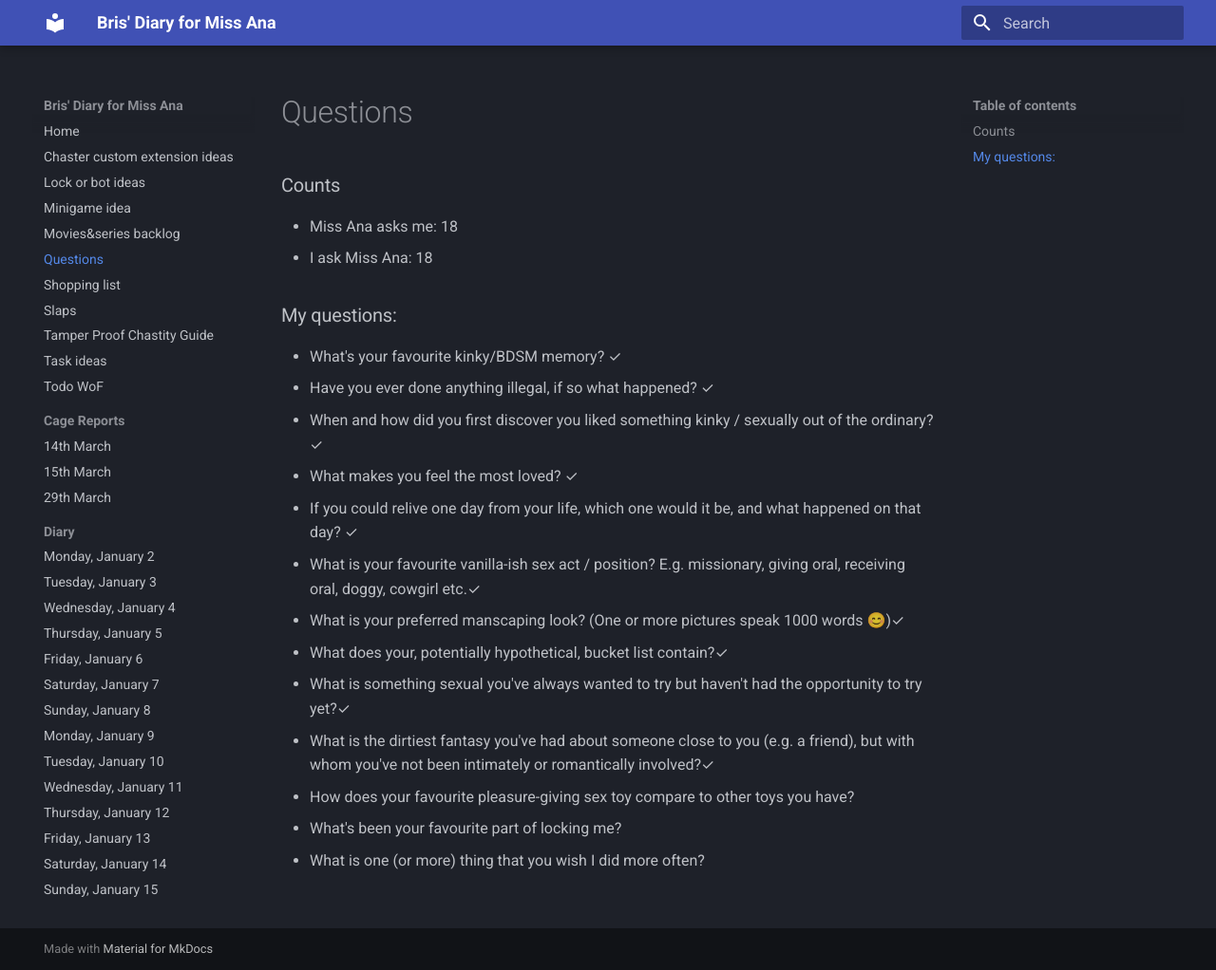
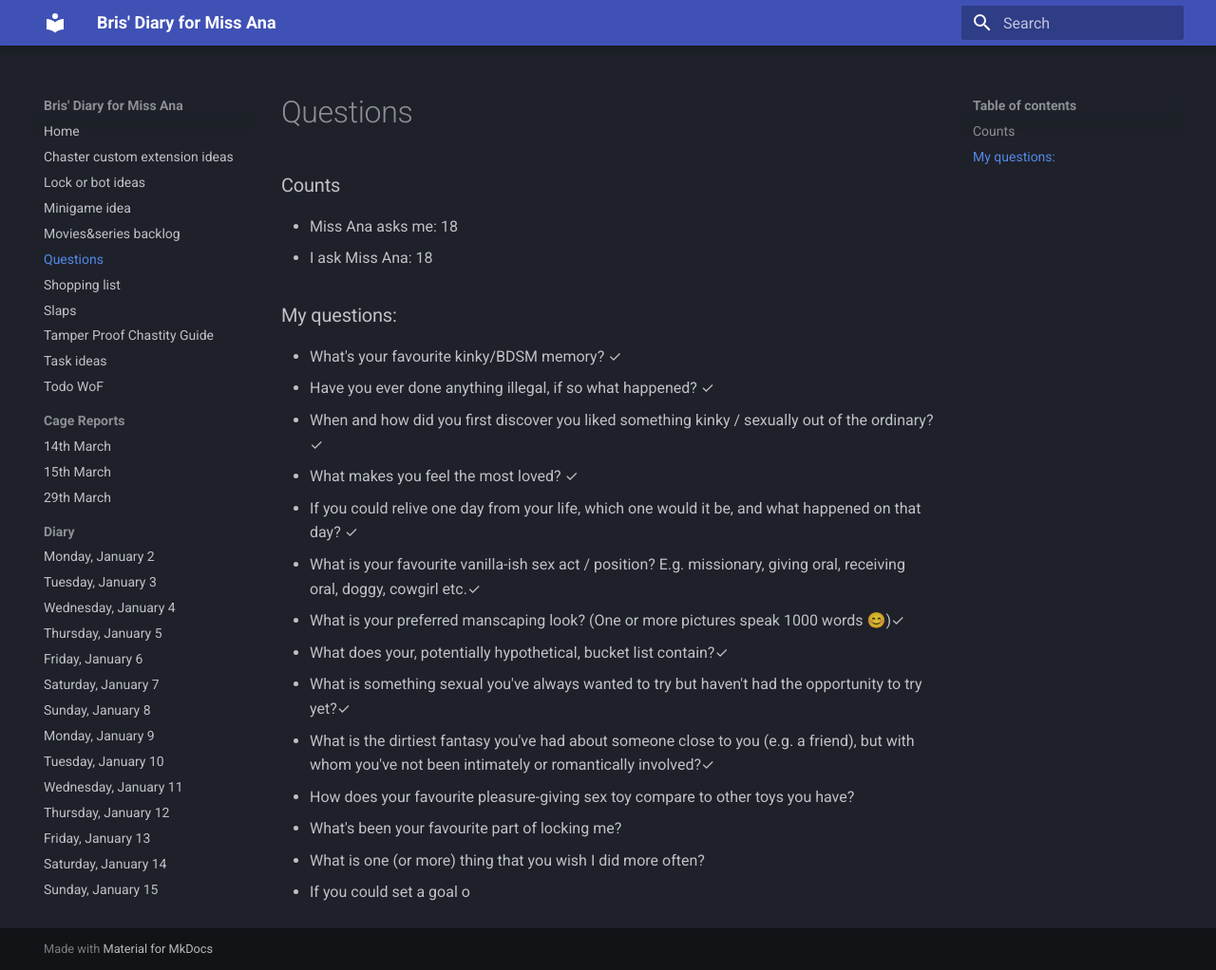
Before and after one commit to bris00/DFMA, an MkDocs documentation site: the page built from diary/Questions.md, in a window 1280 px wide and 1022 px high. Shown: the whole window at 95% size. Built offline with MkDocs 1.6.1 and Material for MkDocs 9.7.7, drawn with Linux system fonts in a browser that asks for light colours.

Commit message:
vault backup: 2023-05-10 15:55:28
Affected files:
diary/.obsidian/workspace.json
diary/Questions.md

```diff
--- a/diary/Questions.md
+++ b/diary/Questions.md
@@ -17,3 +17,4 @@
 * How does your favourite pleasure-giving sex toy compare to other toys you have?
 * What's been your favourite part of locking me?
 * What is one (or more) thing that you wish I did more often?
+* If you could set a goal o
```
Also changed, not shown: 1 other file.
